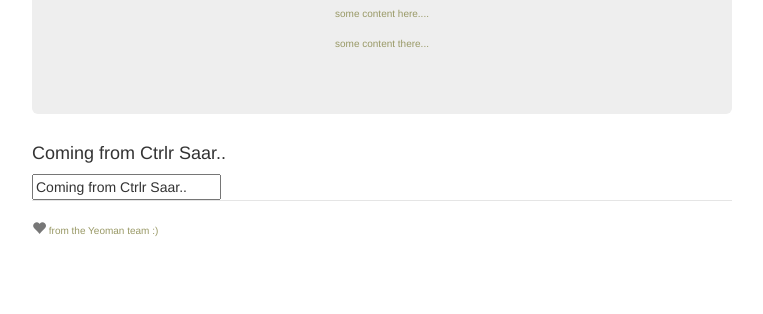
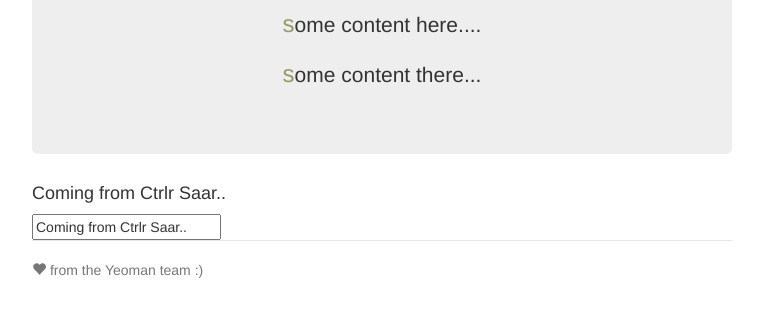
Before and after one commit to sirajrkhan/email, a website: page app/index.html in a window 1280 px wide. Shown: the part 292-606 px from the top of the page, without its empty margins (258-1021 px from the left). Drawn offline with nearby package versions, Linux system fonts and the light colour scheme; some packages are replaced by stand-ins of ours; files that its build step writes are made by us from their sources.

Commit message:
Updated pseudo class

```diff
--- a/app/styles/main.css
+++ b/app/styles/main.css
@@ -4,9 +4,9 @@ body {
   padding-bottom: 20px;
 }
 
-p::first-line {
+p::first-letter {
     color: #999966;
-    font-size:x-small;
+    font-size:x-large;
 }
 
 /* Everything but the jumbotron gets side spacing for mobile first views */
```
